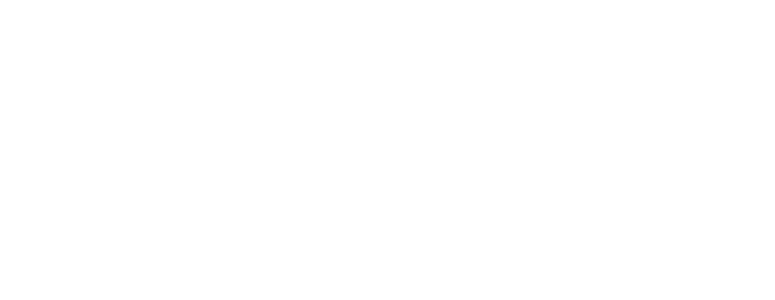
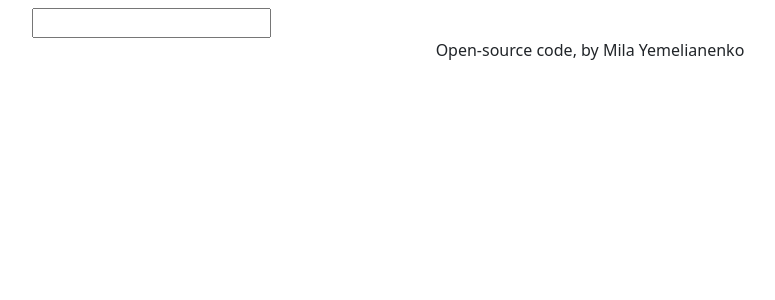
Before and after one commit to Milauraaa/dictionary-project, a React (Create React App) app: page / in a window 1280 px wide. Shown: the top 300 px of the page, without its empty margins (50-825 px from the left). Built offline with nearby package versions, Linux system fonts and the light colour scheme.

Commit message:
added search form

```diff
--- a/public/index.html
+++ b/public/index.html
@@ -14,6 +14,9 @@
     <title>Dictionary App</title>
   </head>
   <body>
-    <div id="root"></div>
+    <div id="root">
+
+      </div>
+    </div>
   </body>
 </html>
--- a/src/App.js
+++ b/src/App.js
@@ -1,7 +1,20 @@
+import "bootstrap/dist/css/bootstrap.css";
+import React from "react";
+import Dictionary from "./Dictionary";
+
 import "./App.css";
 
 function App() {
-  return <div className="App"></div>;
+  return (
+    <div className="App m-2">
+      <div className="container">
+        <Dictionary />
+        <footer className="text-center">
+          Open-source code, by Mila Yemelianenko
+        </footer>
+      </div>
+    </div>
+  );
 }
 
 export default App;
--- /dev/null
+++ b/src/Dictionary.js
@@ -0,0 +1,24 @@
+import React, { useState } from "react";
+
+import "./Dictionary.css";
+
+export default function Dictionary() {
+  let [keyword, setKeyword] = useState("");
+
+  function search(event) {
+    event.preventDefault();
+  }
+  function handleKeywordChange(event) {
+    setKeyword(event.target.value);
+  }
+
+  return (
+    <div className="Dictionary">
+      <div className="form">
+        <form onSubmit={search}>
+          <input type="search" onChange={handleKeywordChange} />
+        </form>
+      </div>
+    </div>
+  );
+}
```
Also changed, not shown: src/Dictionary.css (added).
